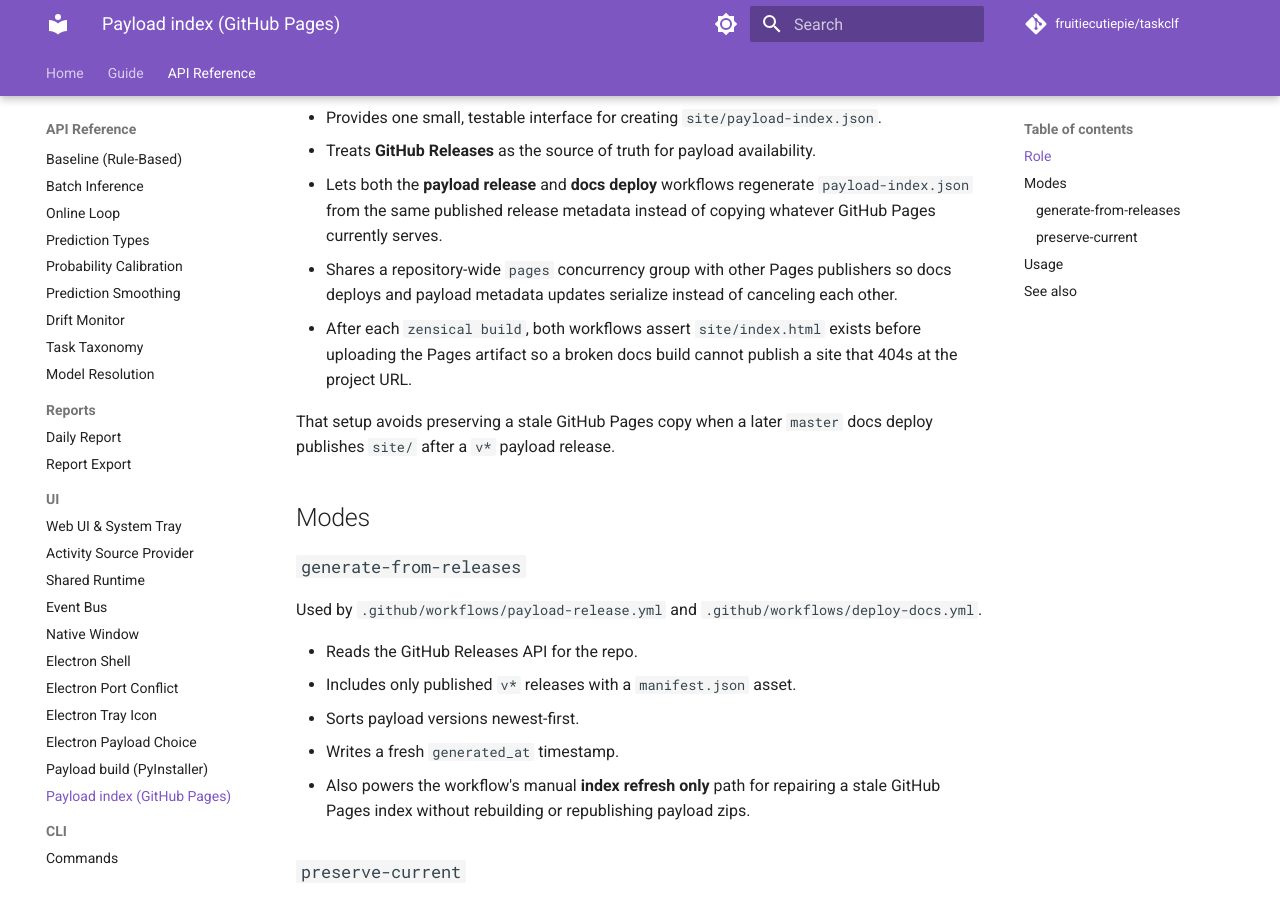
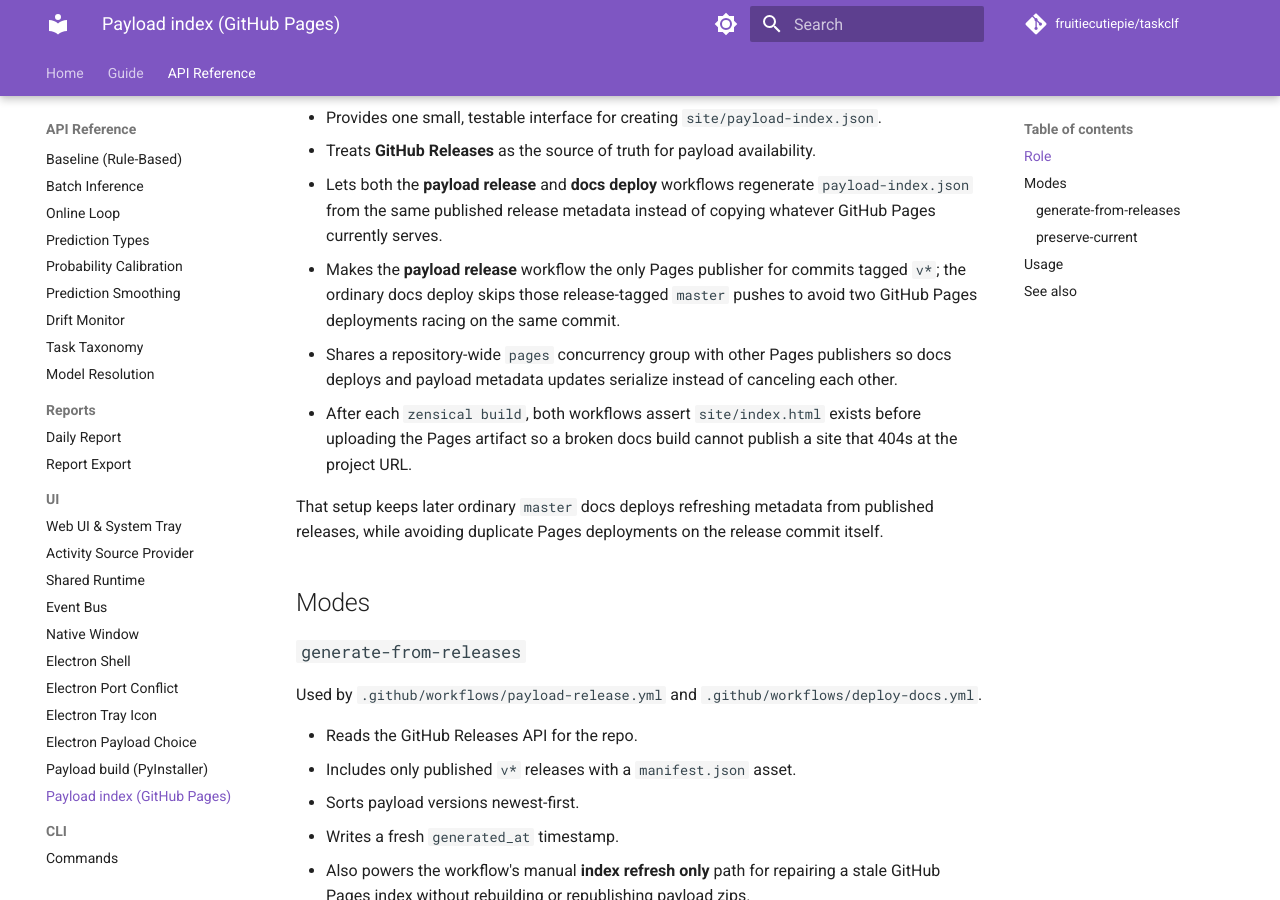
Before and after one commit to fruitiecutiepie/taskclf, an MkDocs documentation site: the page built from docs/api/scripts/payload_index.md, in a window 1280 px wide and 900 px high, scrolled down 305 px. Built offline with MkDocs 1.6.1 and Material for MkDocs 9.7.7, drawn with Linux system fonts in a browser that asks for light colours; comment, search, counter and statistics services are not loaded.

Commit message:
fix: avoid duplicate Pages deploys on payload releases

```diff
--- a/docs/api/scripts/payload_index.md
+++ b/docs/api/scripts/payload_index.md
@@ -10,6 +10,9 @@
 - Lets both the **payload release** and **docs deploy** workflows regenerate
   `payload-index.json` from the same published release metadata instead of
   copying whatever GitHub Pages currently serves.
+- Makes the **payload release** workflow the only Pages publisher for commits
+  tagged `v*`; the ordinary docs deploy skips those release-tagged `master`
+  pushes to avoid two GitHub Pages deployments racing on the same commit.
 - Shares a repository-wide `pages` concurrency group with other Pages publishers
   so docs deploys and payload metadata updates serialize instead of canceling
   each other.
@@ -17,8 +20,9 @@
   before uploading the Pages artifact so a broken docs build cannot publish a
   site that 404s at the project URL.
 
-That setup avoids preserving a stale GitHub Pages copy when a later `master`
-docs deploy publishes `site/` after a `v*` payload release.
+That setup keeps later ordinary `master` docs deploys refreshing metadata from
+published releases, while avoiding duplicate Pages deployments on the release
+commit itself.
 
 ## Modes
 
```
Also changed, not shown: docs/api/cli/main.md (+5 -3 lines), docs/api/ui/electron_shell.md (+4 -2 lines), 1 other file.
